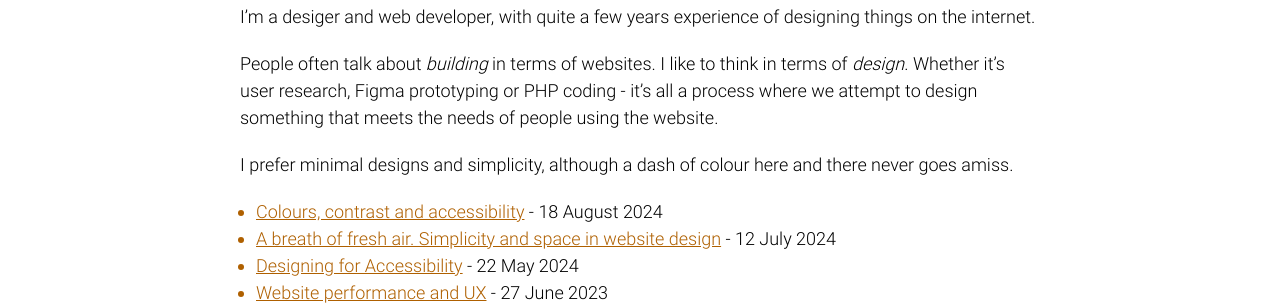
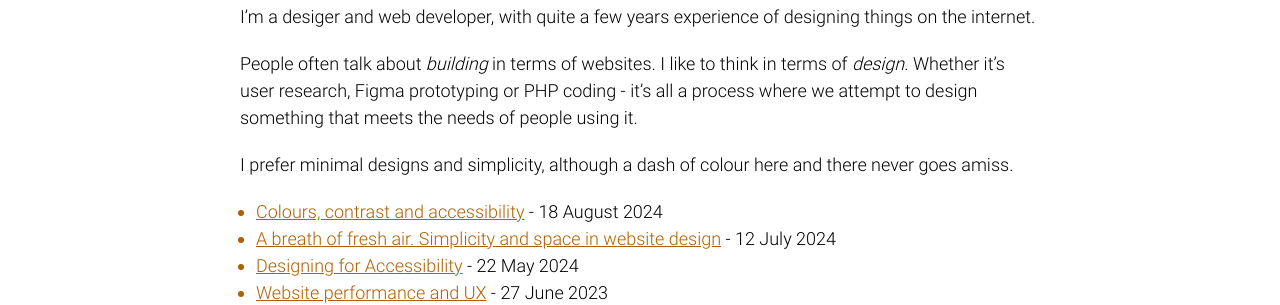
Before and after one commit to gnozu/gnozu.github.io, a Jekyll site: the page built from index.md, in a window 1280 px wide. Shown: the part 159-464 px from the top of the page. Built offline with Jekyll 4.4.1, drawn with Linux system fonts in a browser that asks for light colours; nearby versions of some CDN libraries; a script that is not in the unit is left out.

Commit message:
content updates

```diff
--- a/index.md
+++ b/index.md
@@ -7,7 +7,7 @@ title: "Home"
 
 I'm a desiger and web developer, with quite a few years experience of designing things on the internet.
 
-People often talk about *building* in terms of websites. I like to think in terms of *design*. Whether it's user research, Figma prototyping or PHP coding - it's all a process where we attempt to design something that meets the needs of people using the website.
+People often talk about *building* in terms of websites. I like to think in terms of *design*. Whether it's user research, Figma prototyping or PHP coding - it's all a process where we attempt to design something that meets the needs of people using it.
 
 I prefer minimal designs and simplicity, although a dash of colour here and there never goes amiss.
 
```
